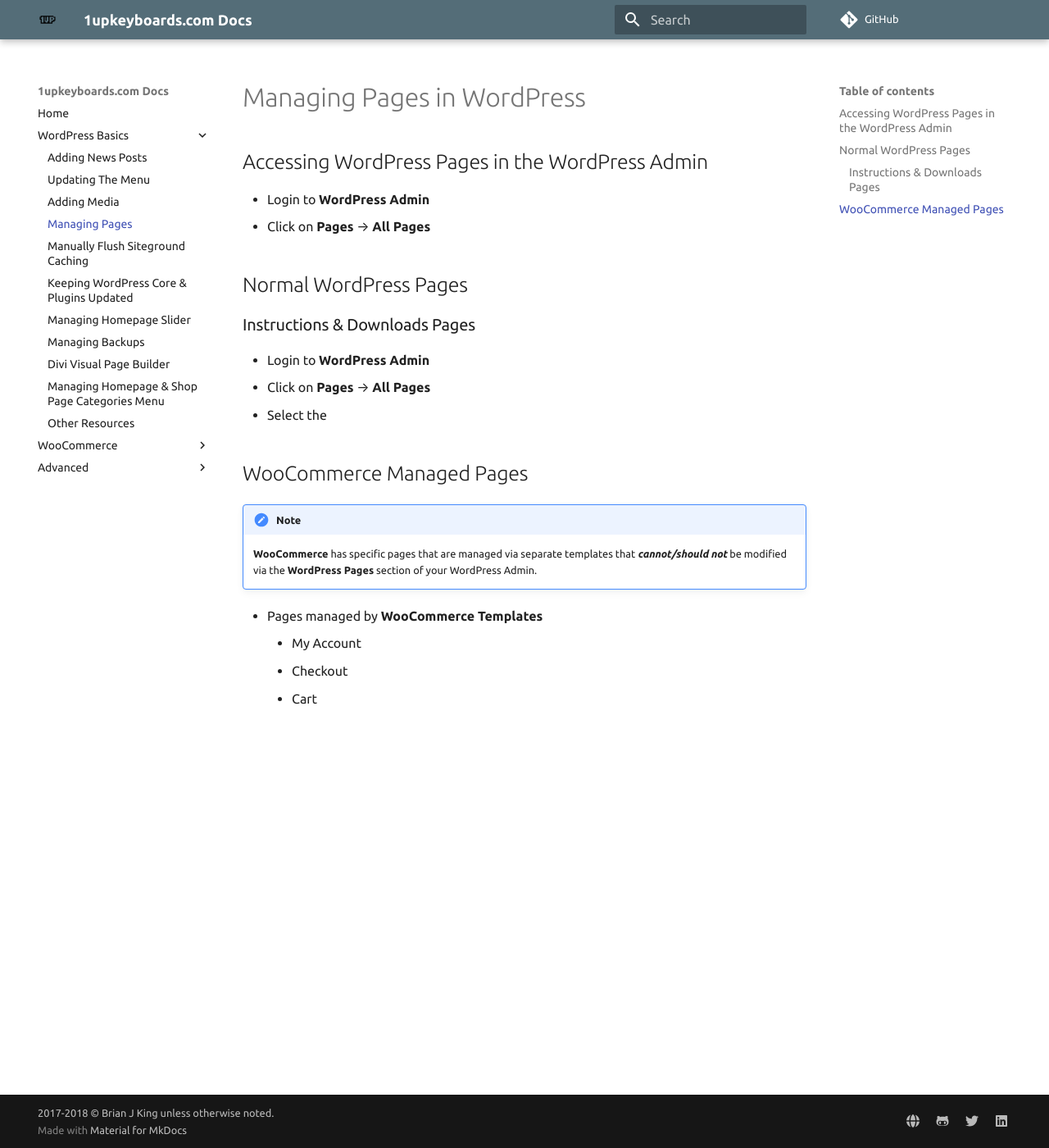
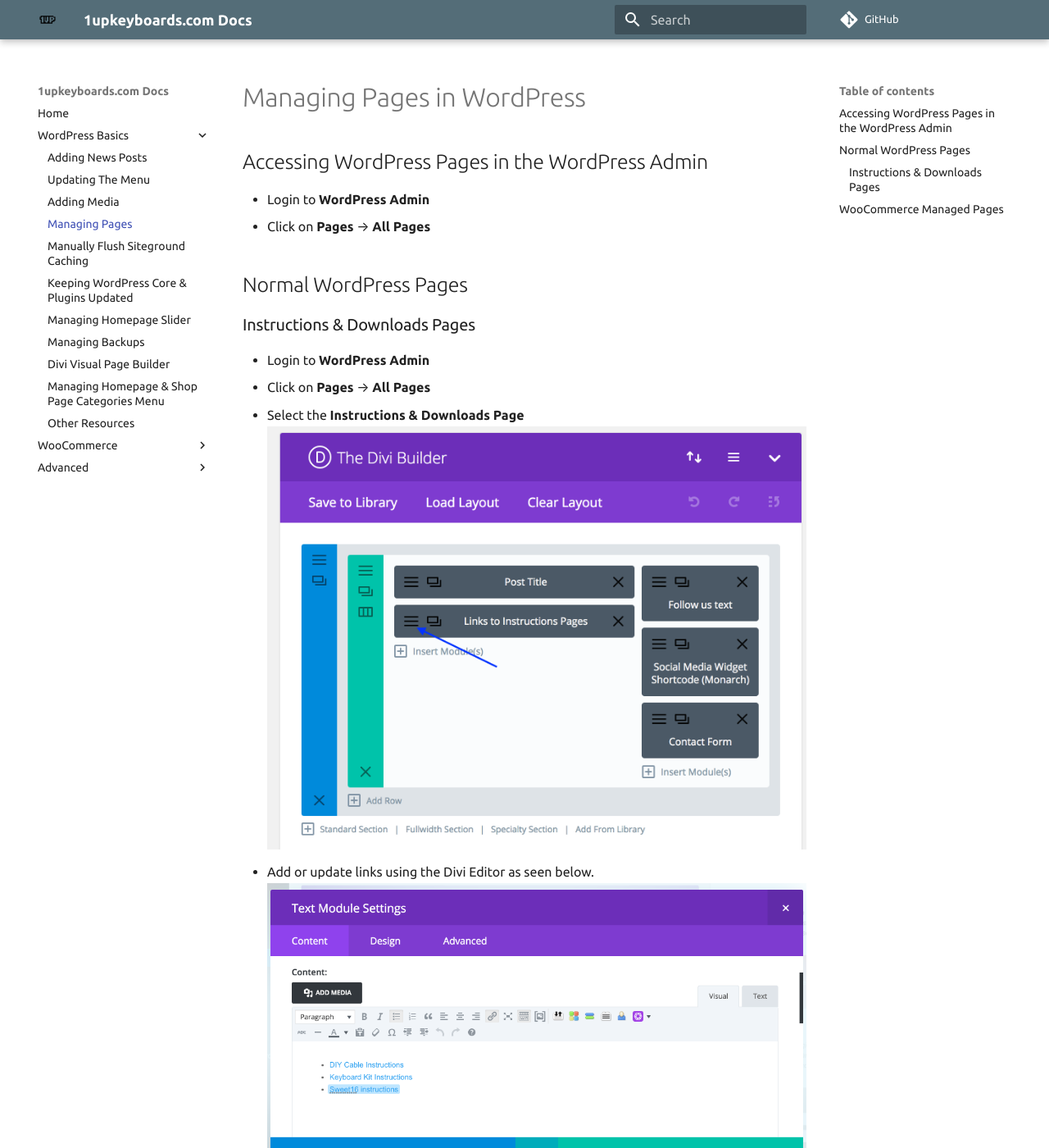
Before and after one commit to brianjking/1upkeyboard-docs, an MkDocs documentation site: the page built from docs/wordpress-basics/managing-pages.md, in a window 1280 px wide and 1400 px high. Shown: the whole window at 82% size. Built offline with MkDocs 1.6.1 and Material for MkDocs 9.7.7, drawn with Linux system fonts in a browser that asks for light colours; comment, search, counter and statistics services are not loaded; old or Windows-style settings are respelled for this version of MkDocs.

Commit message:
Adding images & wrapping editing pages content

```diff
--- a/docs/wordpress-basics/managing-pages.md
+++ b/docs/wordpress-basics/managing-pages.md
@@ -15,7 +15,11 @@
 
 * Login to **WordPress Admin**
 * Click on **Pages** --> **All Pages**
-* Select the
+* Select the **Instructions & Downloads Page**
+![Upsells & Cross-sells](../images/select-page-edit.png)
+* Add or update links using the Divi Editor as seen below.
+![Upsells & Cross-sells](../images/page-editing.png)
+
 
 ## WooCommerce Managed Pages
 
```
Also changed, not shown: docs/images/page-editing.png (added), docs/images/select-page-edit.png (added).
